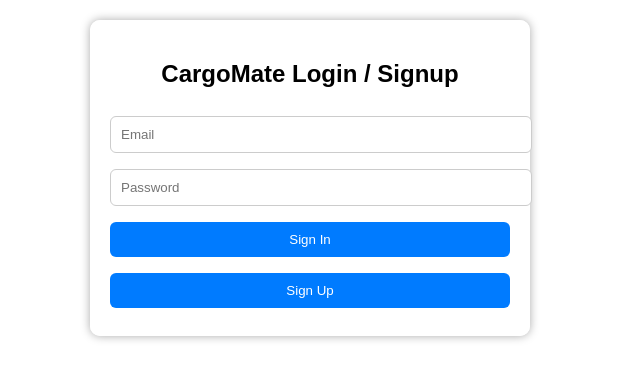
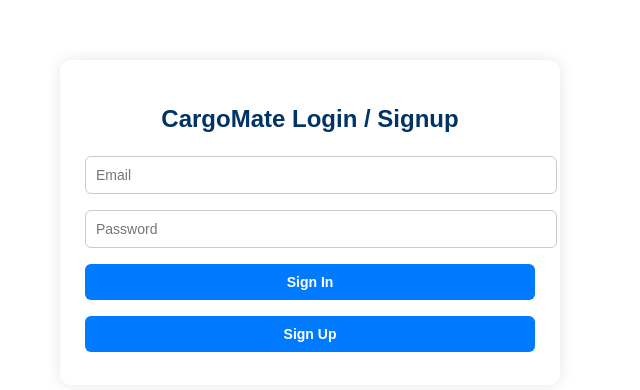
Before and after one commit to HariniMuniswari/cargoMate-logistics-app, a plain HTML site: page index.html in a window 1280 px wide. Shown: the whole page, without its empty margins (330-970 px from the left). Drawn offline with nearby package versions, Linux system fonts and the light colour scheme; no server answers.

Commit message:
index.html
index.html with centered layout and improved styling. Added soft gradient background, enhanced spacing, and refined container design to improve visual alignment and user experience across devices.

```diff
--- a/index.html
+++ b/index.html
@@ -17,23 +17,31 @@
     body {
       font-family: Arial, sans-serif;
       margin: 0;
+      padding: 40px 10px;
+      background: linear-gradient(to right, #f0f8ff, #e6f2ff);
+      display: flex;
+      flex-direction: column;
+      align-items: center;
+      min-height: 100vh;
       background-size: cover;
       background-repeat: no-repeat;
       background-position: center;
-      padding: 20px;
     }
 
     .container {
-      max-width: 400px;
-      background: rgba(255, 255, 255, 0.95);
-      padding: 20px;
-      margin: auto;
-      border-radius: 10px;
-      box-shadow: 0 0 10px #aaa;
+      width: 100%;
+      max-width: 450px;
+      background: rgba(255, 255, 255, 0.97);
+      padding: 25px;
+      margin: 20px auto;
+      border-radius: 12px;
+      box-shadow: 0 0 15px rgba(0, 0, 0, 0.1);
     }
 
     h2 {
       text-align: center;
+      color: #003366;
+      margin-bottom: 15px;
     }
 
     input, select, button {
@@ -42,13 +50,14 @@
       margin: 8px 0;
       border-radius: 6px;
       border: 1px solid #ccc;
+      font-size: 14px;
     }
 
     button {
       background-color: #007bff;
       color: white;
       border: none;
-      cursor: pointer;
+      font-weight: bold;
     }
 
     button:hover {
@@ -57,6 +66,7 @@
 
     #logoutBtn {
       background-color: #dc3545;
+      margin-top: 15px;
     }
 
     #logoutBtn:hover {
@@ -72,6 +82,7 @@
       padding: 15px;
       background: #e7f5ff;
       border-radius: 6px;
+      font-size: 14px;
     }
 
     #ratingChartContainer {
@@ -150,12 +161,10 @@
       measurementId: "G-J902P9LM8S"
     };
 
-    // Initialize Firebase
     firebase.initializeApp(firebaseConfig);
     const auth = firebase.auth();
     const db = firebase.firestore();
 
-    // Auth functions
     function signUp() {
       const email = document.getElementById("email").value;
       const password = document.getElementById("password").value;
```
